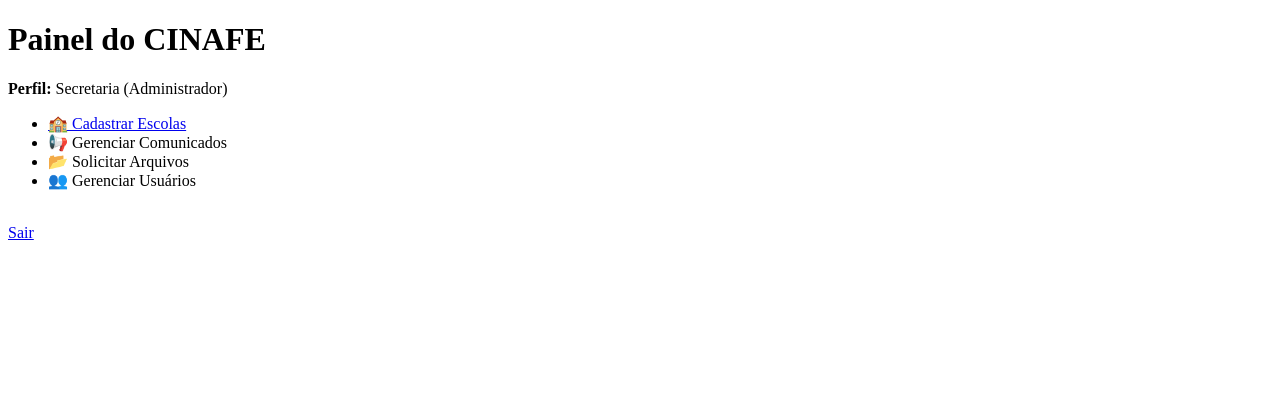
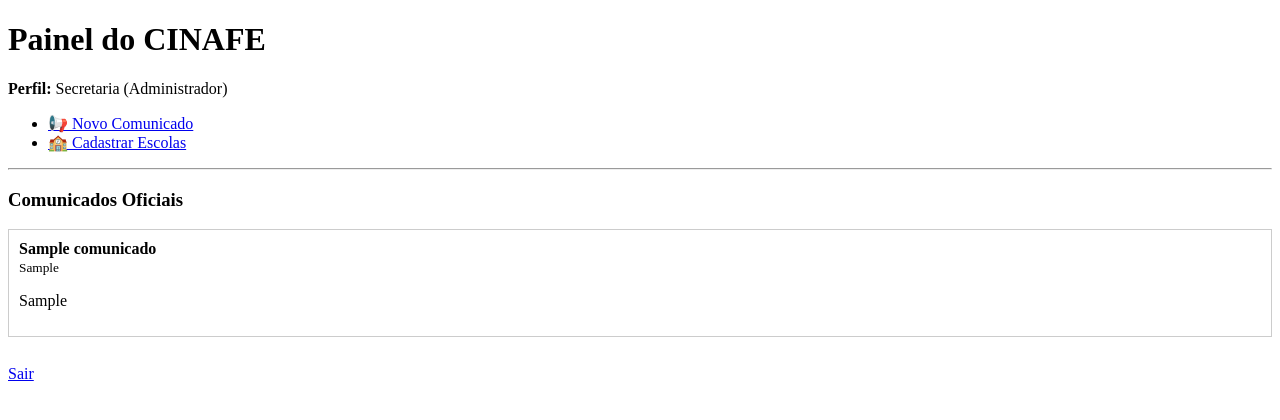
Before and after one commit to Marcosadriano7506/CINAFE-sistema, a Flask app: page /dashboard in a window 1280 px wide. Shown: the top 420 px of the page. Run offline with Flask 3, Linux system fonts and the light colour scheme; the visitor is signed in with stand-in values (Sample User, id 1); tables that the repository leaves empty hold one stand-in row (values such as "Sample post").

Commit message:
Update dashboard.html

```diff
--- a/templates/dashboard.html
+++ b/templates/dashboard.html
@@ -9,19 +9,26 @@
     {% if role == "admin" %}
         <p><strong>Perfil:</strong> Secretaria (Administrador)</p>
         <ul>
+            <li><a href="/novo-comunicado">📢 Novo Comunicado</a></li>
             <li><a href="/criar-escola">🏫 Cadastrar Escolas</a></li>
-            <li>📢 Gerenciar Comunicados</li>
-            <li>📂 Solicitar Arquivos</li>
-            <li>👥 Gerenciar Usuários</li>
         </ul>
     {% else %}
         <p><strong>Perfil:</strong> Escola</p>
-        <ul>
-            <li>📢 Ver Comunicados</li>
-            <li>📂 Enviar Arquivos</li>
-            <li>💬 Chat com a Secretaria</li>
-        </ul>
     {% endif %}
+
+    <hr>
+
+    <h3>Comunicados Oficiais</h3>
+
+    {% for c in comunicados %}
+        <div style="border:1px solid #ccc; padding:10px; margin-bottom:10px;">
+            <strong>{{ c["titulo"] }}</strong><br>
+            <small>{{ c["data"] }}</small>
+            <p>{{ c["mensagem"] }}</p>
+        </div>
+    {% else %}
+        <p>Nenhum comunicado publicado.</p>
+    {% endfor %}
 
     <br>
     <a href="/logout">Sair</a>
```
